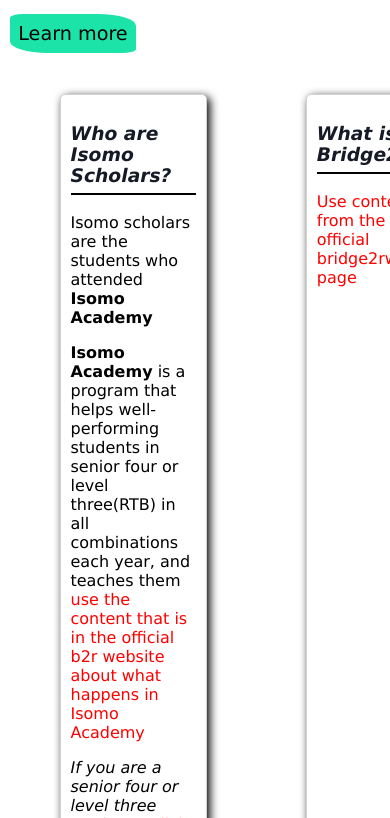
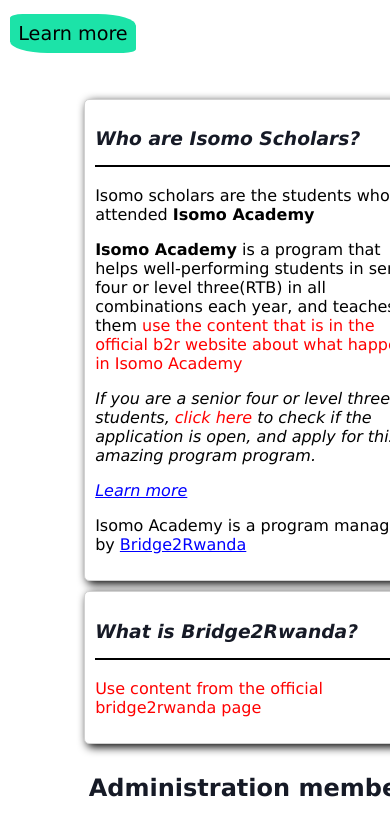
Before and after one commit to AimeCyuzuzo/Bhugatti-Creations-Not-real-, a Next.js app: page / in a window 390 px wide. Shown: the part 1286-2104 px from the top of the page. Built offline with nearby package versions, Linux system fonts and the light colour scheme.

Commit message:
Latest commit

```diff
--- a/styles/globals.css
+++ b/styles/globals.css
@@ -520,11 +520,19 @@
   }
   .eventImageContainer{
     margin-top: 0;
-    background: blue;
+    margin-left: 0;
+    transform: translate(0);
   }
   .eventImageContainer img{
     height: 200px !important;
     width: inherit;
+  }
+  .questions{
+    justify-content: space-around;
+  }
+  .singleQuestion{
+    width: 70%;
+    margin: 1% 0;
   }
 }
 
```
